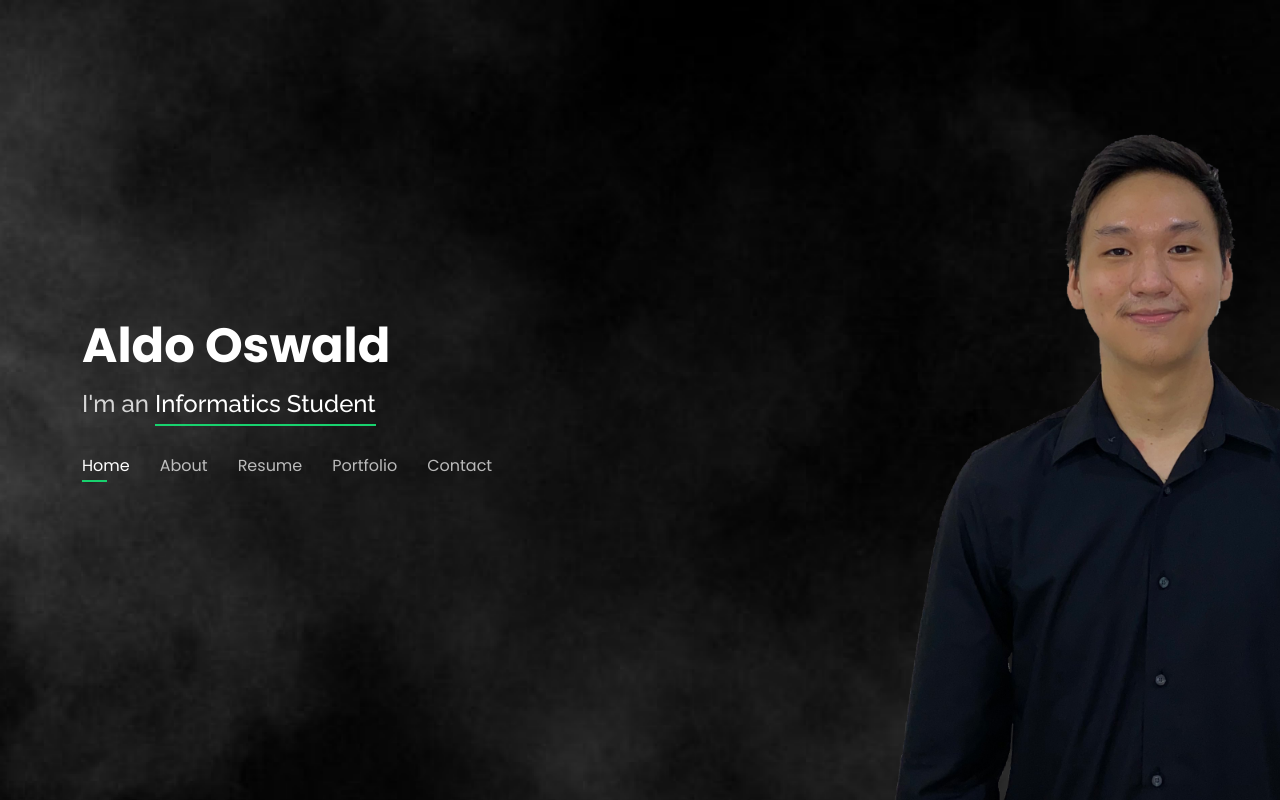
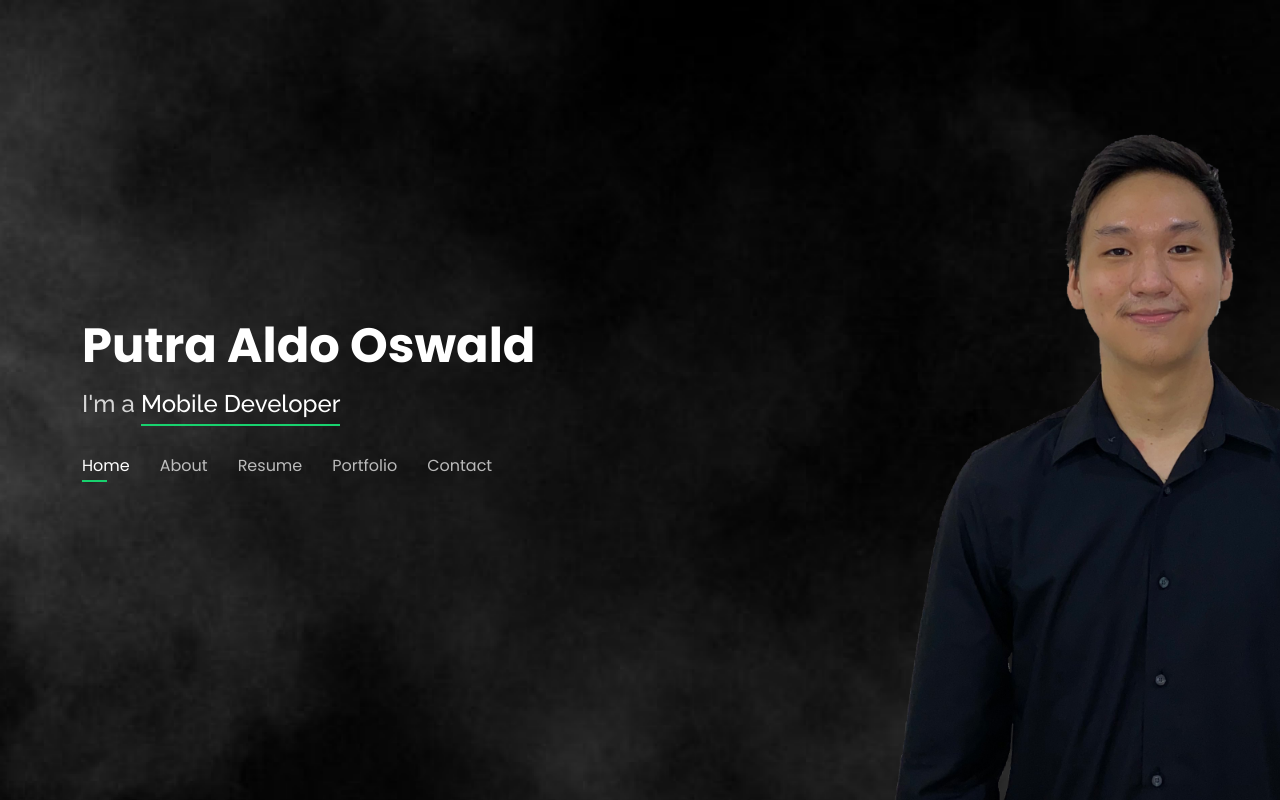
Before and after one commit to aldooswald/aldooswald.github.io, a plain HTML site: page index.html in a window 1280 px wide. Drawn offline with nearby package versions, Linux system fonts and the light colour scheme.

Commit message:
Update index.html

```diff
--- a/index.html
+++ b/index.html
@@ -42,10 +42,10 @@
   <header id="header">
     <div class="container unscroll">
 
-      <h1><a href="index.html">Aldo Oswald</a></h1>
+      <h1><a href="index.html">Putra Aldo Oswald</a></h1>
       <!-- Uncomment below if you prefer to use an image logo -->
       <!-- <a href="index.html" class="mr-auto"><img src="assets/img/logo.png" alt="" class="img-fluid"></a> -->
-      <h2>I'm an <span>Informatics Student</span> </h2>
+      <h2>I'm a <span>Mobile Developer</span> </h2>
 
       <nav id="navbar" class="navbar">
         <ul>
```
